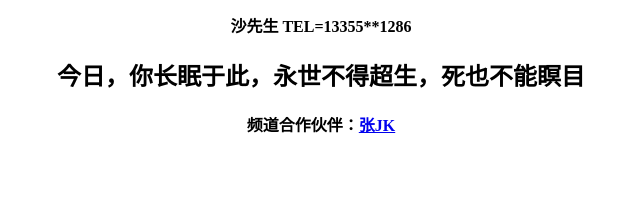
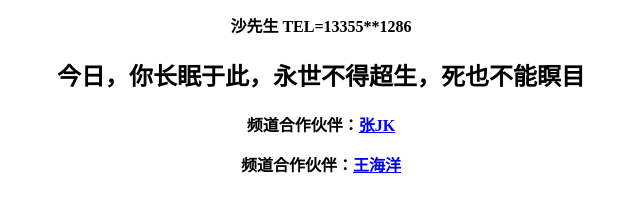
Before and after one commit to UncleSRooms/UncleSRooms, a plain HTML site: page index.html in a window 1280 px wide. Shown: the part 448-660 px from the top of the page, without its empty margins (319-959 px from the left). Drawn offline with Linux system fonts and the light colour scheme.

Commit message:
频道合作伙伴 王海洋

```diff
--- a/index.html
+++ b/index.html
@@ -17,4 +17,5 @@ type="audio/mpeg"> Your browser does not support the audio element. </audio>
 
 </div>
 <p style="text-align:center;"><strong>频道合作伙伴：<a href="https://github.com/Yukizero7">张JK</a></p>
+<p style="text-align:center;"><strong>频道合作伙伴：<a href="https://neko.gitee.club/Wanghaiyang_ICU/Wanghaiyang/src/commit/0e59e7f7b9fda37e8ea346f25c523d5ecff2c758/AV0NF4R4I3954~%5B80H4%7BXQT.png">王海洋</a></p>
 </div></body></html>
```
